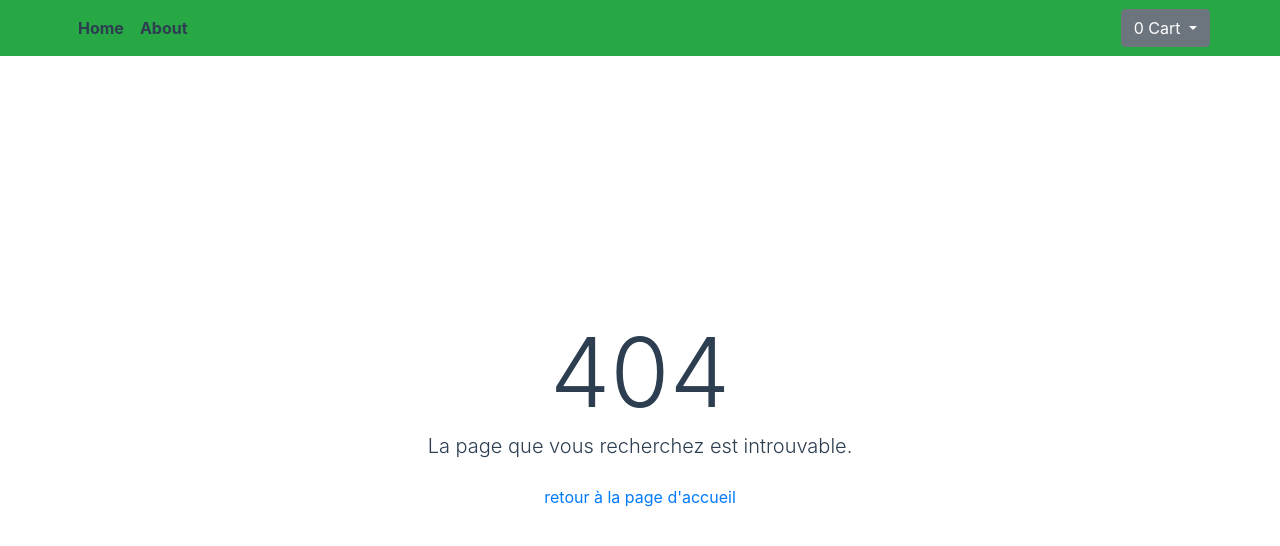
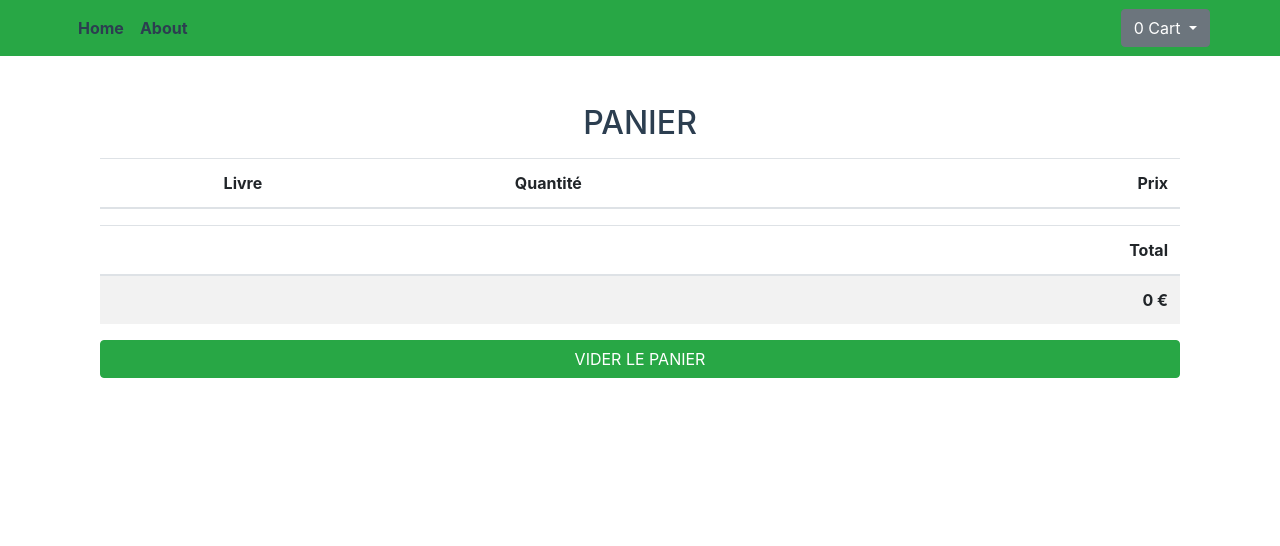
Before and after one commit to alexandersms/biblio-hp, a Vue app: page /cart in a window 1280 px wide. Before the commit this address had no page. Shown: the top 546 px of the page. Built offline with nearby package versions, Linux system fonts and the light colour scheme.

Commit message:
creation du composant BookCart et affichage des livres dans le panier

```diff
--- a/package.json
+++ b/package.json
@@ -5,7 +5,8 @@
   "scripts": {
     "serve": "vue-cli-service serve --open",
     "build": "vue-cli-service build",
-    "lint": "vue-cli-service lint"
+    "lint": "vue-cli-service lint",
+    "test-e2e": "cypress open"
   },
   "dependencies": {
     "axios": "^0.19.2",
@@ -22,6 +23,7 @@
     "@vue/cli-service": "~4.4.0",
     "@vue/eslint-config-prettier": "^6.0.0",
     "babel-eslint": "^10.1.0",
+    "cypress": "^4.10.0",
     "eslint": "^6.7.2",
     "eslint-plugin-prettier": "^3.1.3",
     "eslint-plugin-vue": "^6.2.2",
--- a/public/index.html
+++ b/public/index.html
@@ -13,6 +13,10 @@
     <link
       rel="stylesheet"
       href="https://cdnjs.cloudflare.com/ajax/libs/font-awesome/5.10.0/css/all.min.css"
+    />
+    <link
+      href="https://fonts.googleapis.com/css2?family=Poppins:wght@100;200;300;400;500;600;700;800;900&display=swap"
+      rel="stylesheet"
     />
   </head>
   <body>
--- a/src/_Shared/MiniCart.vue
+++ b/src/_Shared/MiniCart.vue
@@ -21,6 +21,9 @@
     <div class="d-flex justify-content-between">
       <span>Total: {{ cartTotalPrice }} &euro;</span>
       <a href="" @click.prevent="clearCartItems()">Vider le panier</a>
+      <a href="">
+        <router-link to="/cart">Voir le panier</router-link>
+      </a>
     </div>
   </div>
 </template>
--- /dev/null
+++ b/src/components/BookCart.vue
@@ -0,0 +1,113 @@
+<template>
+  <div class="about container mt-5">
+    <section class="text-center mt-5">
+      <div class="container">
+        <h1 class="h2 mt-5 mb-3">PANIER</h1>
+      </div>
+    </section>
+
+    <div class="container mb-4">
+      <div class="row">
+        <div class="col-12">
+          <div class="table-responsive">
+            <table class="table table-striped">
+              <thead>
+                <tr>
+                  <th scope="col"></th>
+                  <th scope="col">Livre</th>
+                  <th scope="col" class="text-left">Quantité</th>
+                  <th scope="col" class="text-right">Prix</th>
+                </tr>
+              </thead>
+              <tbody v-for="item in cart" :key="item.book.isbn">
+                <tr>
+                  <td>
+                    <img :src="item.book.cover" />
+                  </td>
+                  <td>{{ item.book.title }}</td>
+                  <td>{{ item.quantity }}</td>
+                  <td class="text-right">
+                    {{ item.book.price * item.quantity }} &euro;
+                  </td>
+                  <td>
+                    <a
+                      href=""
+                      type="button"
+                      @click.prevent="removeBookFromCart(item.book)"
+                      ><i class="fas fa-trash-alt text-danger"></i>
+                    </a>
+                  </td>
+                </tr>
+              </tbody>
+            </table>
+            <table class="table table-striped">
+              <thead>
+                <tr>
+                  <th scope="col"></th>
+                  <th scope="col"></th>
+                  <th scope="col"></th>
+                  <th scope="col"></th>
+                  <th scope="col" class="text-right">Total</th>
+                </tr>
+              </thead>
+              <tbody>
+                <tr>
+                  <td></td>
+                  <td></td>
+                  <td></td>
+                  <td></td>
+                  <td class="text-right">
+                    <strong>{{ cartTotalPrice }} &euro;</strong>
+                  </td>
+                </tr>
+              </tbody>
+            </table>
+          </div>
+        </div>
+        <div class="col mb-2">
+          <div class="row">
+            <div class="col-sm-12 col-md-12 text-right">
+              <button
+                class="btn btn-block btn-success text-uppercase"
+                @click.prevent="clearCartItems()"
+              >
+                Vider le panier
+              </button>
+            </div>
+          </div>
+        </div>
+      </div>
+    </div>
+  </div>
+</template>
+
+<script>
+import { mapState, mapGetters, mapActions } from "vuex";
+
+export default {
+  name: "Cart",
+  /*
+   * Récuperation des données de l'état cart
+   * via le store
+   */
+  computed: {
+    ...mapState(["cart"]),
+    ...mapGetters(["cartTotalPrice"])
+  },
+
+  methods: {
+    /**
+     * Supprimer un  livre du panier
+     * Vider le pan
+     */
+    ...mapActions(["removeBookFromCart", "clearCartItems"])
+  }
+};
+</script>
+
+<style scoped>
+img {
+  width: 80px;
+  height: 120px;
+}
+</style>
--- a/src/components/Books.vue
+++ b/src/components/BooksList.vue
@@ -4,19 +4,19 @@
   -->
   <div class="container">
     <div class="row">
-      <Book v-for="book in books" :key="book.isbn" :book="book" />
+      <BookCard v-for="book in books" :key="book.isbn" :book="book" />
     </div>
   </div>
 </template>
 
 <script>
 import { mapGetters, mapActions } from "vuex";
-import Book from "@/components/Book.vue";
+import BookCard from "@/components/BookCard.vue";
 export default {
-  name: "Books",
+  name: "BooksList",
 
   components: {
-    Book
+    BookCard
   },
 
   computed: {
--- a/src/router/index.js
+++ b/src/router/index.js
@@ -8,12 +8,17 @@ const routes = [
   {
     path: "/",
     name: "Home",
-    component: Home,
+    component: Home
   },
   {
     path: "/about",
     name: "About",
-    component: () => import("../views/About.vue"),
+    component: () => import("../views/About.vue")
+  },
+  {
+    path: "/cart",
+    name: "Cart",
+    component: () => import("../views/Cart.vue")
   },
   {
     path: "*",
--- /dev/null
+++ b/src/views/Cart.vue
@@ -0,0 +1,16 @@
+<template>
+  <div class="cart">
+    <BookCart />
+  </div>
+</template>
+
+<script>
+import BookCart from "@/components/BookCart.vue";
+
+export default {
+  name: "Cart",
+  components: {
+    BookCart
+  }
+};
+</script>
--- a/src/views/Home.vue
+++ b/src/views/Home.vue
@@ -1,16 +1,16 @@
 <template>
   <div class="home">
-    <Books />
+    <BooksList />
   </div>
 </template>
 
 <script>
-import Books from "@/components/Books.vue";
+import BooksList from "@/components/BooksList.vue";
 
 export default {
   name: "Home",
   components: {
-    Books
+    BooksList
   }
 };
 </script>
```
Also changed, not shown: src/components/BookCard.vue (renamed from src/components/Book.vue), src/views/Page404Error.vue (line endings or trailing spaces), 1 other file (tests, documents, lock files or other folders).
